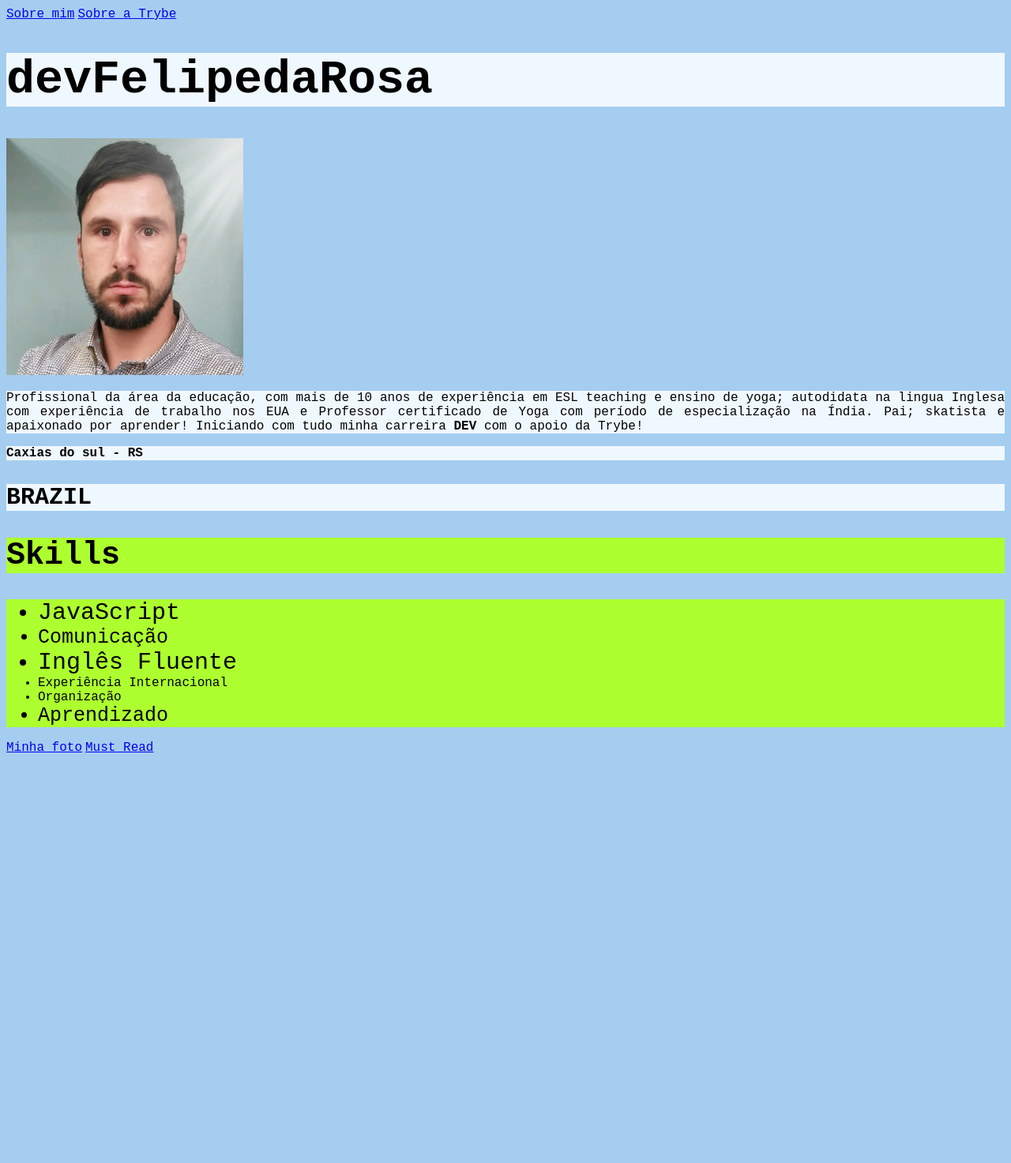
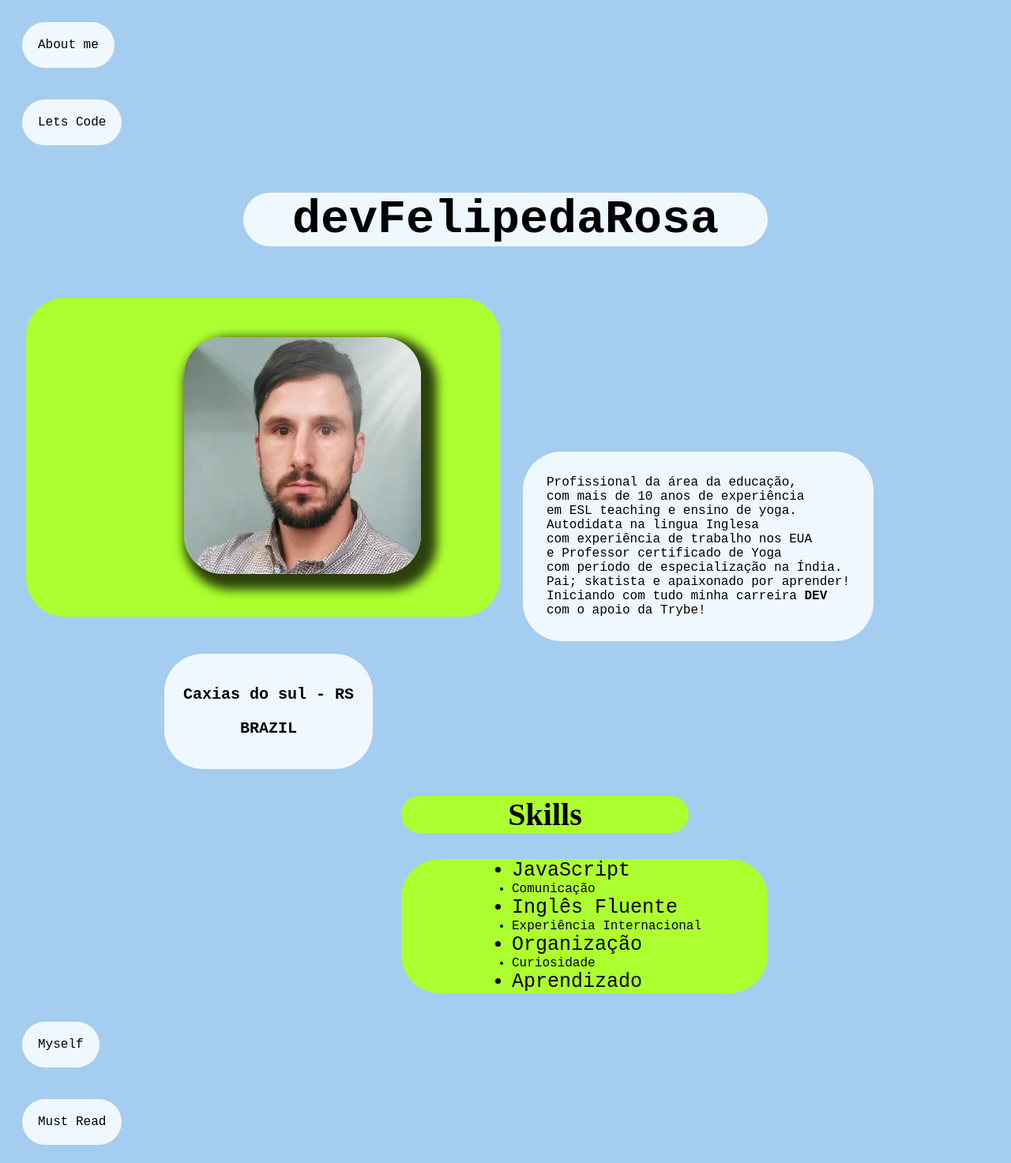
Before and after one commit to devFelipedaRosa/devFelipedaRosa.github.io, a plain HTML site: page index.html in a window 1280 px wide. Shown: the whole page at 79% size. Before the commit the page ends 964 px from the top, so only its background shows below. Drawn offline with Linux system fonts and the light colour scheme.

Commit message:
box model e ajustes finais

```diff
--- a/index.html
+++ b/index.html
@@ -18,39 +18,65 @@
 
 <body>
 
-  <a href="https://www.linkedin.com/in/felipe-darosa/ "target="_blank">Sobre mim</a>
+  <div id="linklinkedin">
+    <a href="https://www.linkedin.com/in/felipe-darosa/ "target="_blank">About me</a>
+  </div>
 
-  <a href="https://www.betrybe.com/" target="_blank">Sobre a Trybe</a>
+  <div id="linktrybe">
+    <a href="https://www.betrybe.com/" target="_blank">Lets Code</a>
+  </div>
 
-  <h1>devFelipedaRosa</h1>
+  <div id="meu-nome">
 
-  <img src="eu.jpeg" width="300px" alt="Rapaz bonito e sério" id="foto">
+    <h1 id="nome">devFelipedaRosa</h1>
 
-  <p> Profissional da área da educação, com mais de 10 anos de experiência em ESL teaching e ensino de yoga; autodidata na lingua Inglesa com experiência de trabalho nos EUA e Professor certificado de Yoga com período de especialização na Índia. Pai; skatista e apaixonado por aprender! Iniciando com tudo minha carreira <strong>DEV</strong> com o apoio da Trybe!</p>
+  </div>
 
-  <p> <strong>Caxias do sul - RS</strong></p>
+  <div id="eu-e-minha-historia">
+
+    <div id="minha-foto">
+      <img id="foto" src="eu.jpeg" width="300px" alt="Rapaz bonito e sério">
+    </div>
+
+    <p id="minha-historia"> Profissional da área da educação,<br> com mais de 10 anos de experiência<br> em ESL teaching e ensino de yoga.<br> Autodidata na lingua Inglesa<br> com experiência de trabalho nos EUA<br> e Professor certificado de Yoga<br> com período de especialização na Índia.<br> Pai; skatista e apaixonado por aprender!<br> Iniciando com tudo minha carreira <strong>DEV</strong><br> com o apoio da Trybe!</p>
+
+  </div>
+
+  <div id="from">
+
+    <p id="cidade-estado"> <strong>Caxias do sul - RS</strong></p>
 
 
-    <p class="brasil"> <strong>BRAZIL</strong></p>
+    <p id="brasil"> <strong>BRAZIL</strong></p>
 
+  </div>
 
+  <h2 id="skills-title">Skills</h2>
 
-  <h2 class="apple-green">Skills</h2>
+  <div id="skills">
 
-  <ul class="apple-green">
+        <ul id="skills-list">
 
-    <li class="skill-1">JavaScript</li>
-    <li class="skill-2">Comunicação</li>
-    <li class="skill-1">Inglês Fluente</li>
-    <li>Experiência Internacional</li>
-    <li>Organização</li>
-    <li class="skill-2">Aprendizado</li>
+    <li id="skill-1">JavaScript</li>
+    <li id="skill-2">Comunicação</li>
+    <li id="skill-3">Inglês Fluente</li>
+    <li id="skill-4">Experiência Internacional</li>
+    <li id="skill-5">Organização</li>
+    <li id="skill-6">Curiosidade</li>
+    <li id="skill-7">Aprendizado</li>
 
-  </ul>
+    </ul>
 
-  <a href="eu.jpeg"target="_blank">Minha foto</a>
+  </div>
 
-  <a href="https://blog.betrybe.com/carreira/trybetalks-nubank-vitor-olivier/" target="_blank">Must Read</a>
+  <div id="linkfoto">
+      <a href="eu.jpeg"target="_blank">Myself</a>
+  </div>
+
+  <div id="linkartigo">
+      <a href="https://blog.betrybe.com/carreira/trybetalks-nubank-vitor-olivier/" target="_blank">Must Read</a>
+  </div>
+
 
 </body>
 
--- a/style.css
+++ b/style.css
@@ -1,23 +1,77 @@
 
-h1{
+#meu-nome{
+    text-align: center;
     font-family: 'Courier New', Courier, monospace;
-    font-size: 60px;
+    font-size: 30px;
     background-color: aliceblue;
+    margin-left: 300px;
+    margin-right: 300px;
+    border-radius: 49px 49px 49px 49px;
+}
 
-  }
+#minha-foto, #minha-historia{
+    display: inline-block;
 
-  h2{
-    font-size: 40px;
-  }
+}
 
-  p{
+#minha-foto{
+    background-color: greenyellow;
+    margin: 25px;
+    border-radius: 49px 49px 49px 49px;
+}
+
+#foto{
+    margin-left: 200px;
+    margin-right: 100px;
+    margin-bottom: 50px;
+    margin-top: 50px;
+    border-radius: 49px 49px 49px 49px;
+    box-shadow: 10px 10px 13px 10px rgba(0,0,0,0.75);
+}
+
+#minha-historia{
     font-family: 'Courier New', Courier, monospace;
     text-align: justify;
     background-color: aliceblue;
+    padding: 30px;
+    border-radius: 49px 49px 49px 49px;
 
-  }
+}
 
-  body{
+#from{
+    font-family: 'Courier New', Courier, monospace;
+    font-size: 20px;
+    text-align: center;
+    background-color: aliceblue;
+    margin-left: 200px;
+    margin-right: 800px;
+    padding: 20px;
+    border-radius: 49px 49px 49px 49px;
+
+}
+
+#skills{
+    background-color:greenyellow;
+    font-family: 'Courier New', Courier, monospace;
+    margin-left: 500px;
+    margin-right: 300px;
+    padding-left: 100px;
+    text-align: justify;
+    border-radius: 49px 49px 49px 49px;
+
+}
+
+#skills-title{
+    font-size: 40px;
+    text-align: center;
+    background-color:greenyellow;
+    margin-left: 500px;
+    margin-right: 400px;
+    border-radius: 49px 49px 49px 49px;
+
+}
+
+body{
     background-color: #a5cdf0;
   }
 
@@ -25,20 +79,20 @@ h1{
     font-family: 'Courier New', Courier, monospace;
   }
 
-  .apple-green{
-    background-color:greenyellow;
-    font-family: 'Courier New', Courier, monospace;
-  }
-
-  .skill-1{
-    font-size: 30px;
-  }
-
-  .skill-2{
+  #skill-1, #skill-3, #skill-5, #skill-7{
     font-size: 25px;
   }
 
-  .brasil{
+  li:hover{
+    color: white;
+  }
 
-    font-size: 30px;
+  #linkfoto a, #linkartigo a, #linklinkedin a, #linktrybe a{
+    background-color: aliceblue;
+    display: inline-block;
+    margin: 20px;
+    padding: 20px;
+    color: black;
+    text-decoration: none;
+    border-radius: 49px 49px 49px 49px;
   }
```
